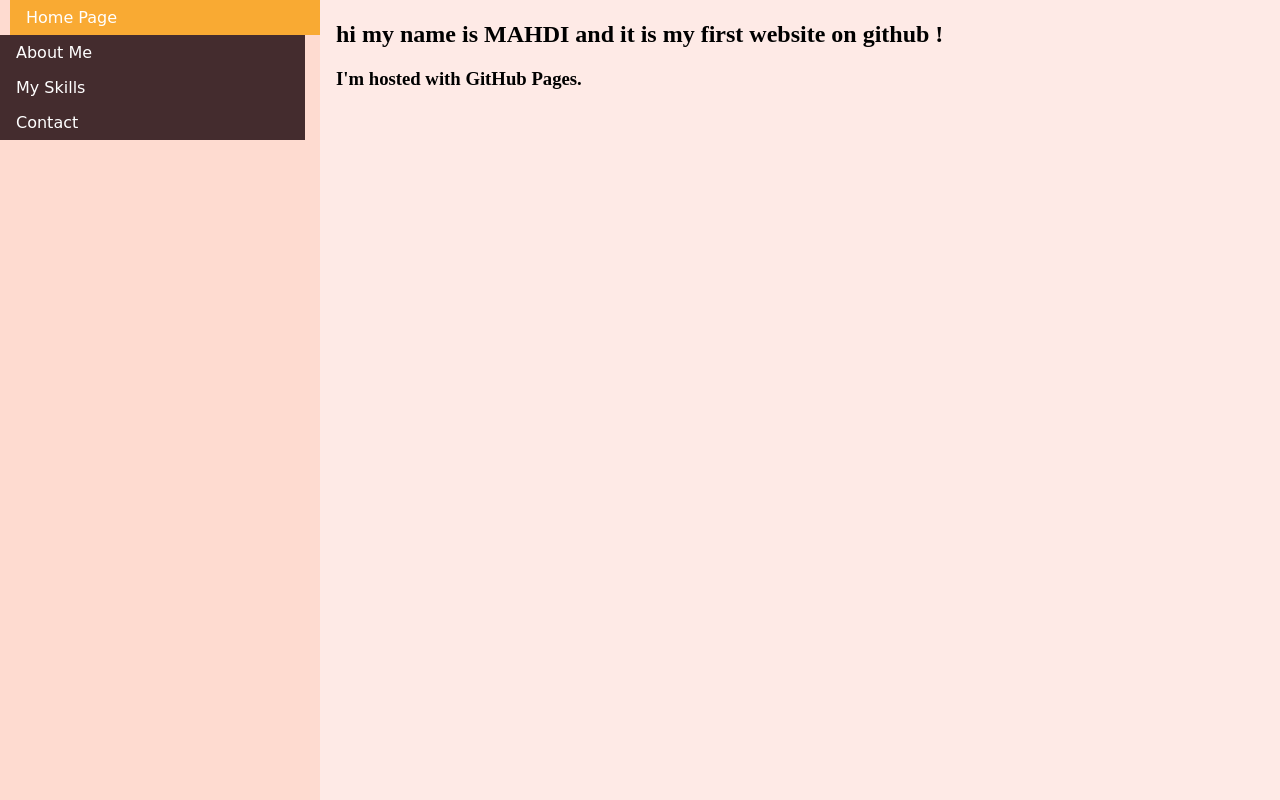
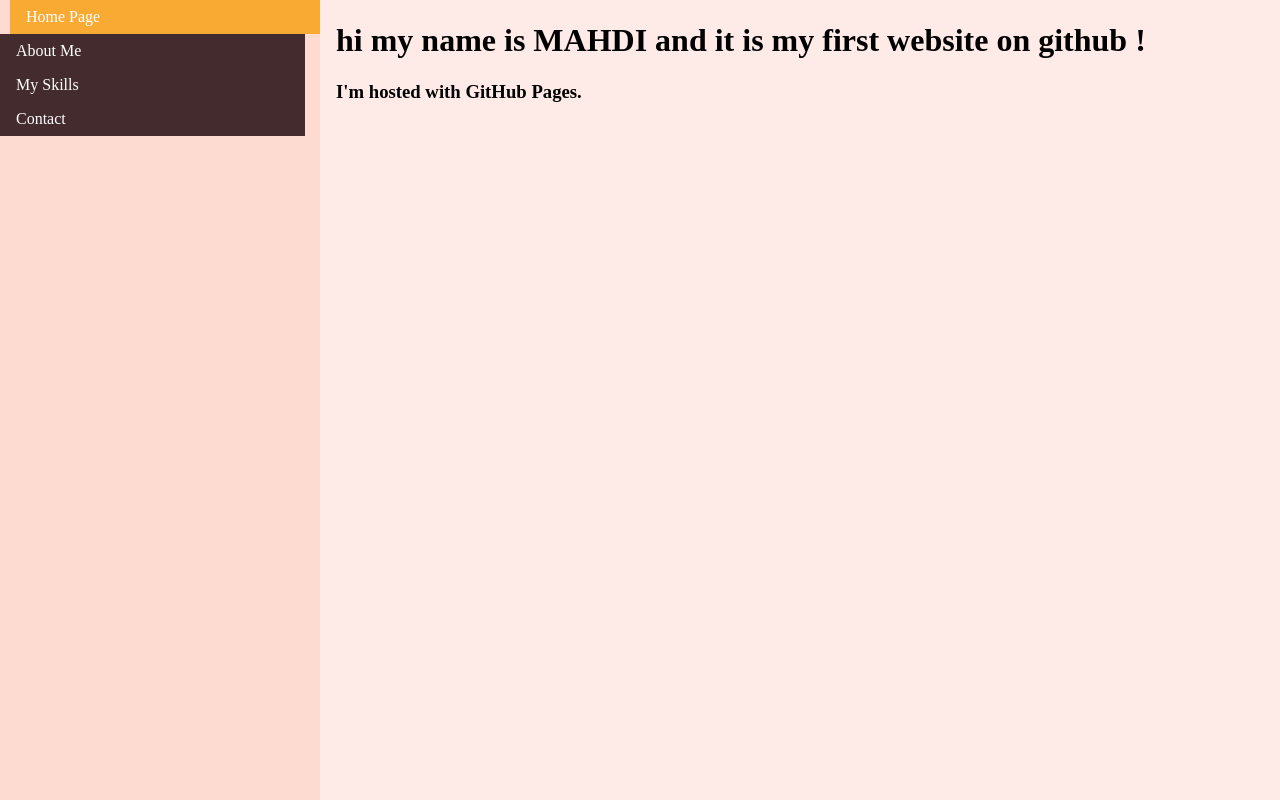
Before and after one commit to MahdiMef/mahdimef.github.io, a plain HTML site: page index.html in a window 1280 px wide. Drawn offline with Linux system fonts and the light colour scheme.

Commit message:
add new font
v.3

```diff
--- a/index.html
+++ b/index.html
@@ -14,7 +14,7 @@
 
 </body>
 <div style="margin-left:25%;padding:1px 16px;height:500px;">
-  <h2>hi my name is MAHDI and it is my first website on github !</h2>
+  <h1>hi my name is MAHDI and it is my first website on github !</h1>
   <h3>I'm hosted with GitHub Pages.</h3>
 </div>
 </html>
--- a/style.css
+++ b/style.css
@@ -5,8 +5,13 @@ body {
 
 }
 
-h1,h2,h3,h4,h5,h6{
+h1{
+  font-family:Ubuntu Regular;
+
+}
+h2,h3,h4,h5,h6{
   color: black;
+  font-family:Ubuntu light;
 }
 ul {
   list-style-type: none;
@@ -17,7 +22,7 @@ ul {
   position: fixed;
   height: 100%;
   overflow: auto;
-  font-family:cursive;
+  font-family:arial;
   font-size: 15;
   background-color: #fedbd0;
 
@@ -30,7 +35,7 @@ li a {
   background-color: #442c2e;
   padding: 8px 16px;
   text-decoration: none;
-  font-family:cursive;
+  font-family:Ubuntu Regular;
   margin-right: 15px;
 
 }
```
